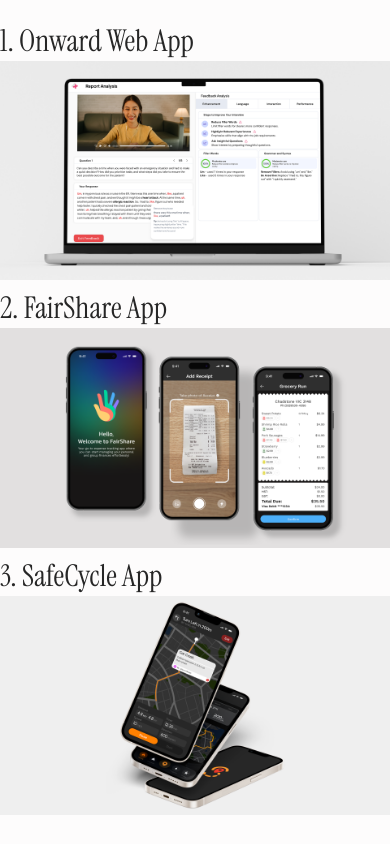
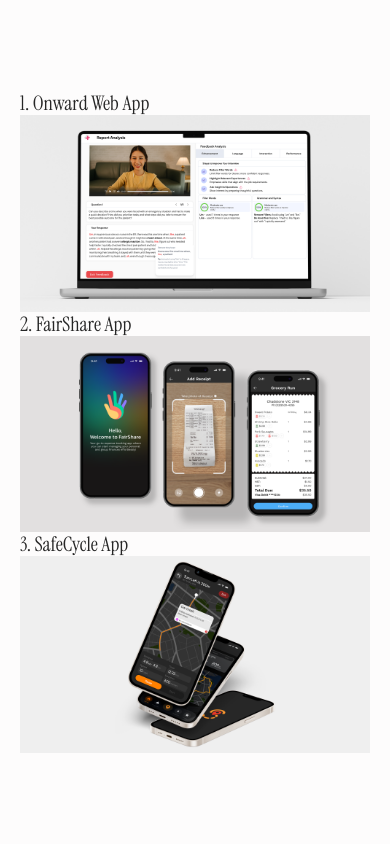
Before and after one commit to neapieroelie/portfolio, a Next.js app: page /projects in a window 390 px wide. Built offline with nearby package versions, Linux system fonts and the light colour scheme.

Commit message:
updated the projects page to fit media query

```diff
--- a/src/app/components/ProjectComponent.jsx
+++ b/src/app/components/ProjectComponent.jsx
@@ -6,8 +6,12 @@
         <>
         <div>
             <Link href={link}>
-                <div className=" flex flex-col gap-2">
-                    <p className="title5-text">{number} {title}</p>
+                <div className=" flex flex-col md:gap-1 lg:gap-2">
+                    <p className="
+                        base: font-instrument  font-medium tracking-normal leading-6 text-neutral-800
+                        sm: text-xl
+                        md: md:text-3xl
+                        lg: lg:text-3xl">{number} {title}</p>
                     <Image
                         src={image}
                         alt="Project Image"
--- a/src/app/projects/page.js
+++ b/src/app/projects/page.js
@@ -40,12 +40,12 @@
                     </div>
                 )}
                 {/* Main Content */}
-                <div className=" w-full h-dvh flex z-0 justify-center items-center snap-start ">
+                <div className=" w-full h-dvh flex z-0 justify-center items-center snap-start p-5">
                     <div className="
-                      base: grid gap-4
+                      base: grid
                       sm: grid-cols-1
-                      md: md:grid-cols-2
-                      lg: lg:grid-cols-2
+                      md: md:grid-cols-2 md:gap-3
+                      lg: lg:grid-cols-2 lg:gap-4
                     ">
                         <ProjectComponent
                             image="/onward_front.png"
```
